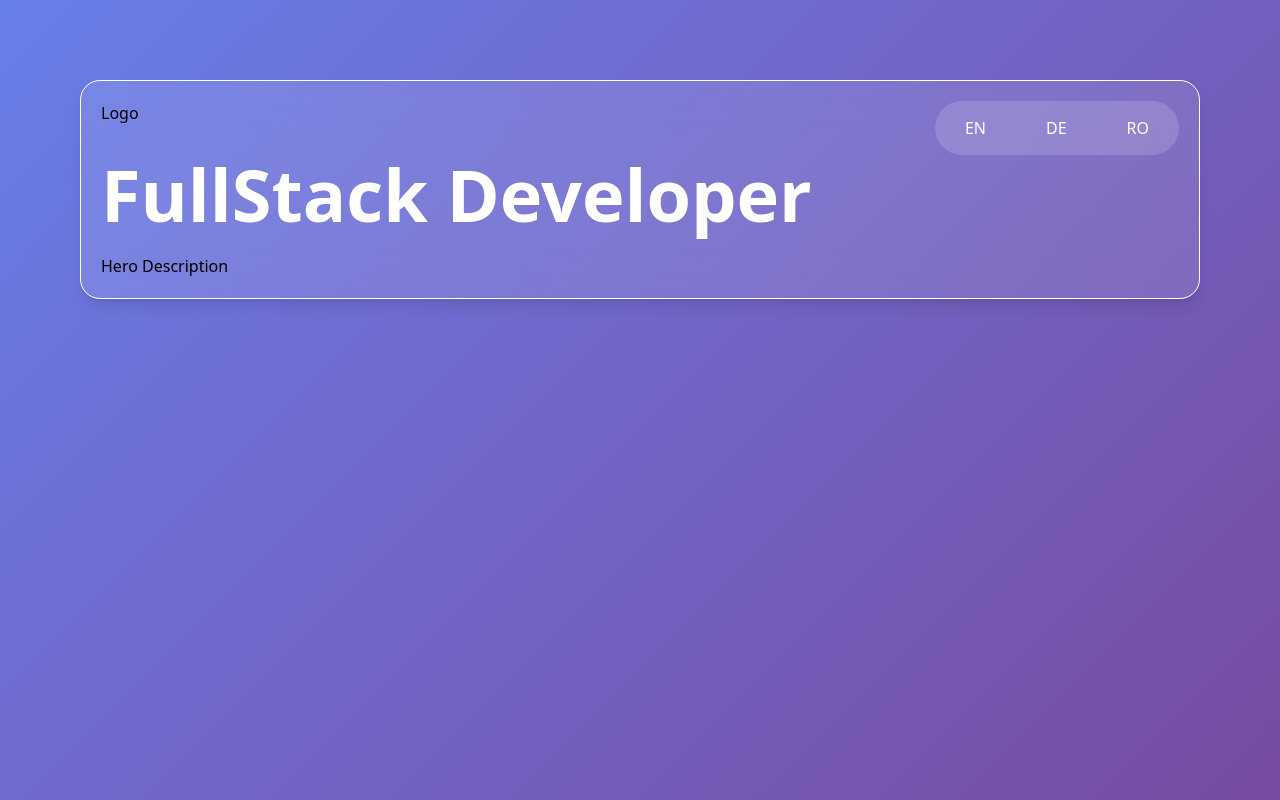
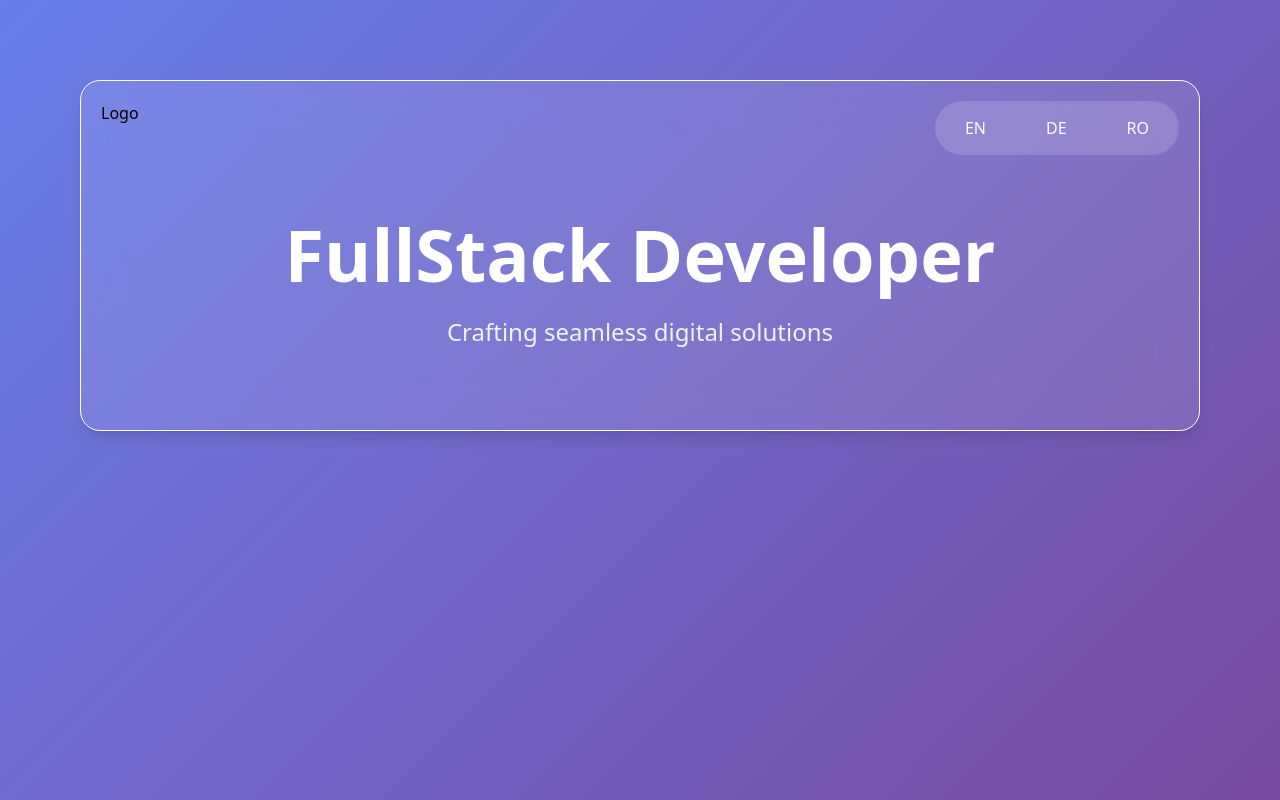
Before and after one commit to DincaToni/tonidinca_webapp-frontend-next, a Next.js app: page / in a window 1280 px wide. Built offline with nearby package versions, Linux system fonts and the light colour scheme.

Commit message:
hero ui finished

```diff
--- a/app/components/atoms/descriptiveHeroText.tsx
+++ b/app/components/atoms/descriptiveHeroText.tsx
@@ -1,9 +1,9 @@
-let DesctiptiveHeroText = () => {
+let DescriptiveHeroText = ({ children }: { children: string }) => {
   return (
     <>
-      <p className="text-white">Lorem ipsum</p>
+      <p className="text-white/90 text-[24px] font-light">{children}</p>
     </>
   );
 };
 
-export default DesctiptiveHeroText;
+export default DescriptiveHeroText;
--- a/app/components/organisms/hero.tsx
+++ b/app/components/organisms/hero.tsx
@@ -1,18 +1,21 @@
 import LanguageSelector from "../molecules/languageSelector";
 import Title from "../atoms/title";
+import DescriptiveHeroText from "../atoms/descriptiveHeroText";
 
 let Hero = () => {
   return (
     <div className="sectionGlassBackground">
-      <div className="flex flex-col">
-        <div className="flex flex-row justify-between">
-          <div>Logo</div>
-          <LanguageSelector />
-        </div>
+      <div className="flex flex-row justify-between w-full">
+        <div>Logo</div>
+        <LanguageSelector />
+      </div>
+      <div className="flex flex-col items-center py-[60px]">
         <div>
           <Title type="heroTitle">FullStack Developer</Title>
         </div>
-        <div>Hero Description</div>
+        <DescriptiveHeroText>
+          Crafting seamless digital solutions
+        </DescriptiveHeroText>
       </div>
     </div>
   );
```
